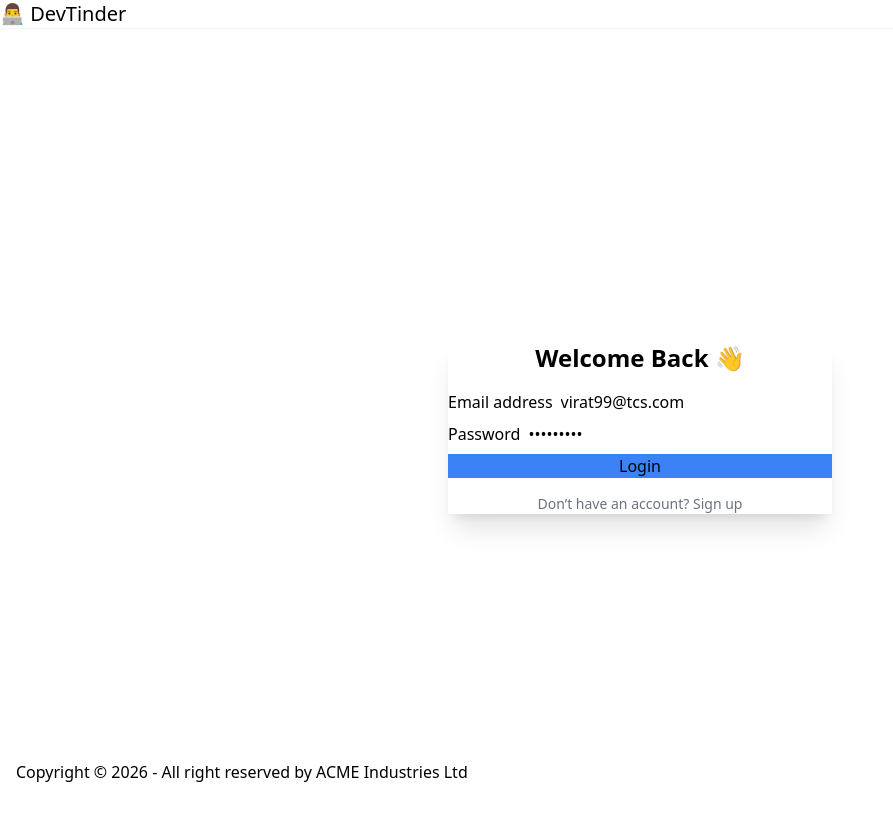
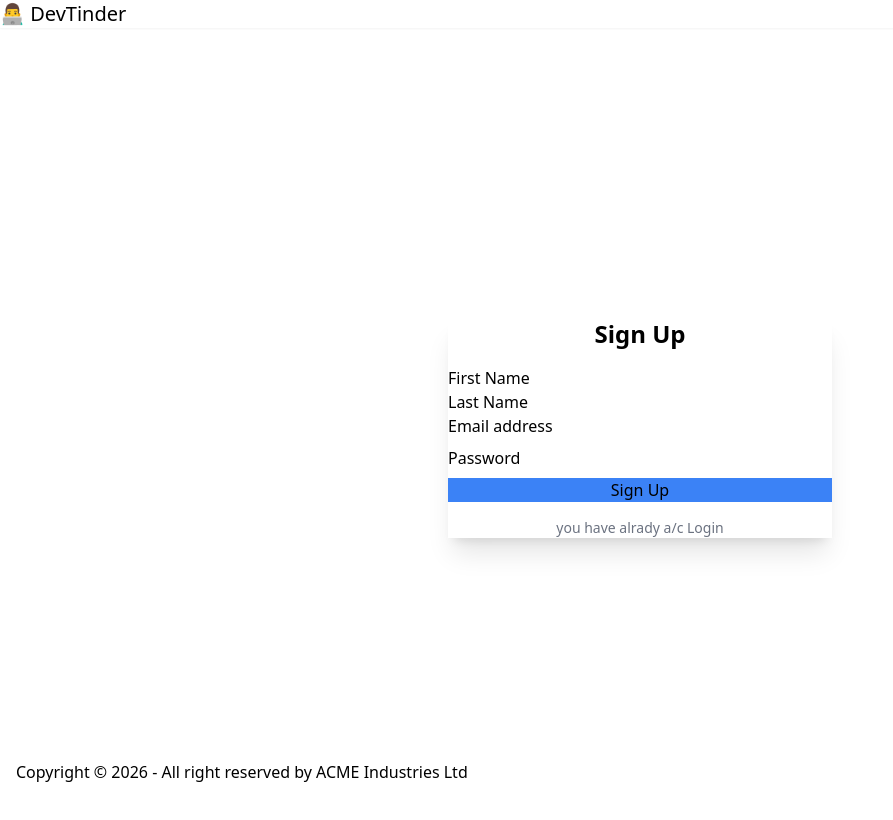
Before and after one commit to darkshadows02/devTinder-web, a React (Vite) app: page /login in a window 1280 px wide. Shown: the top 820 px of the page, without its empty margins (0-893 px from the left). Built offline with nearby package versions, Linux system fonts and the light colour scheme; no server answers.

Commit message:
added signup form+bug fixed

```diff
--- a/src/components/EditProfile.jsx
+++ b/src/components/EditProfile.jsx
@@ -10,8 +10,8 @@ const EditProfile = ({user}) => {
     const [firstName, setfirstName] = useState(user.firstName);
   const [lastName, setlastName] = useState(user.lastName);
   const [photoUrl, setPhotoUrl]=useState(user.photoUrl);
-     const[age, setAge]=useState(user.age);
-     const[gender, setGender]=useState(user.gender);
+     const[age, setAge]=useState(user.age || "");
+     const[gender, setGender]=useState(user.gender || "");
      const [about, setAbout]=useState(user.about);
   const [error, seterror]=useState("");
   const [showToast, setshowToast]=useState(false);
--- a/src/components/Feed.jsx
+++ b/src/components/Feed.jsx
@@ -9,6 +9,7 @@ const Feed = () => {
   const feed=useSelector((store)=> store.feed)
 
    const dispatch=useDispatch();
+
    const getFeed=async()=>{
       if(feed) return ;
       try{
@@ -24,6 +25,11 @@ const Feed = () => {
     getFeed();
    }, []);
 
+   if(!feed) return;
+
+  if(feed.length<=0) return <h1 className='flex justify-center my-10'>No new users found</h1>
+
+
   return ( feed?.length > 0 &&   (
     <div className='flex justify-center my-10'>
       <UserCard user={feed[0]} />
--- a/src/components/Login.jsx
+++ b/src/components/Login.jsx
@@ -7,10 +7,12 @@ import { BASE_URL } from '../utils/constants';
 
 
 const Login = () => {
-  const [emailId, setEmailId] = useState("virat99@tcs.com");
-  const [password, setPassword] = useState("Virat@876");
+  const [emailId, setEmailId] = useState("");
+  const [password, setPassword] = useState("");
   const [error, seterror]=useState("");
-
+  const [firstName, setfirstName]=useState("");
+  const[lastName, setlastName]=useState("")
+  const[isLoginForm, setIsLoginForm]=useState(false)
    const dispatch=useDispatch();
    const usenavigate=useNavigate();
 
@@ -24,18 +26,59 @@ const Login = () => {
      return usenavigate("/")
     } catch (err) {
       seterror(err?.response?.data || "Something went wrong")
-      console.log(err);
+
     }
   };
+  const handleSignUp=async() =>{
+      try{
+        const res=await axios.post(
+          BASE_URL+"/signup",
+          {firstName, lastName,
+            emailId, password},
+          {
+            withCredentials:true
+          }
+        );
+        dispatch(addUser(res.data.data))
+        return usenavigate("/profile")
+
+      }catch(err){
+        seterror(err?.response?.data || "Something went wrong")
+      }
+  }
 
   return (
     <div className="min-h-screen flex items-center justify-center bg-base-200">
       <div className="card w-96 bg-base-100 shadow-xl">
         <div className="card-body">
           <h2 className="text-2xl font-bold text-center mb-4">
-            Welcome Back 👋
+             {isLoginForm ? "Login" :"Sign Up"}
           </h2>
+            {/* firstname */}
+        { !isLoginForm && <>  <div className="form-control">
+            <label className="label">
+              <span className="label-text">First Name</span>
+            </label>
+            <input
+              type="text"
+              className="input input-bordered bg-base-200 px-2"
+              value={firstName}
+              onChange={(e) => setfirstName(e.target.value)}
+            />
+          </div>
 
+           <div className="form-control">
+            <label className="label">
+              <span className="label-text">Last Name</span>
+            </label>
+            <input
+              type="Text"
+              className="input input-bordered bg-base-200 px-2"
+              value={lastName}
+              onChange={(e) => setlastName(e.target.value)}
+            />
+          </div> </>
+}
           {/* Email */}
           <div className="form-control">
             <label className="label">
@@ -67,15 +110,15 @@ const Login = () => {
           <div className="form-control mt-2">
             <button
               className="btn btn-primary w-full bg-blue-500"
-              onClick={handleLogin}
+              onClick={isLoginForm ? handleLogin:handleSignUp}
             >
-              Login
+             { isLoginForm ?"Login" :"Sign Up"}
             </button>
           </div>
 
           {/* Extra text */}
           <p className="text-center text-sm mt-4 text-gray-500 ">
-            Don’t have an account? <span className="link link-primary">Sign up</span>
+           {isLoginForm? "Don’t have an account?":"you have alrady a/c"} <span className="link link-primary" onClick={()=>setIsLoginForm(value=>!value)}>{isLoginForm?"Sign Up":"Login"}</span>
           </p>
         </div>
       </div>
--- a/src/components/UserCard.jsx
+++ b/src/components/UserCard.jsx
@@ -1,8 +1,26 @@
 import React from 'react'
+import { useDispatch } from 'react-redux';
+import removeUserFromFeed from "../utils/feedSlice"
+import axios from 'axios';
+import { BASE_URL } from '../utils/constants';
+const UserCard = ({user}) => {
+    const {_id,firstName, lastName, photoUrl, age, gender, about}=user;
+     const dispatch=useDispatch();
+   const handlesendRequest= async(status, userId)=>{
+    try{
+      const res=await axios.post(BASE_URL+"/request/send/"+status+"/"+userId, {}, {
+        withCredentials:true
+      });
+      console.log(res);
+      console.log("suraj")
+      dispatch(removeUserFromFeed(userId));
+      console.log("suraj")
+    }catch(err){
+      // console.log("suraj")
+    }
+}
 
-const UserCard = ({user}) => {
-    const {firstName, lastName, photoUrl, age, gender, about}=user;
-  return (
+    return (
     <div className="card bg-base-300 w-96 shadow-sm">
     <figure>
       <img
@@ -14,8 +32,8 @@ const UserCard = ({user}) => {
       {age &&gender &&  <p className='text-sm m-0'>{age+", "+gender}</p>}
       <p className='text-sm opacity-75 leading-tight m-0'>{about}</p>
        <div className="card-actions justify-center mt-3">
-        <button className="btn bg-blue-300  mr-3 px-4">Ignore</button>
-        <button className="btn  bg-pink-300 p-2">Intrested</button>
+        <button className="btn bg-blue-300  mr-3 px-4" onClick={()=>handlesendRequest("ignored", _id)} >Ignore</button>
+        <button className="btn  bg-pink-300 p-2" onClick={()=>handlesendRequest("interested", _id)}>interested</button>
       </div>
     </div>
   </div>
--- a/src/utils/feedSlice.js
+++ b/src/utils/feedSlice.js
@@ -7,9 +7,13 @@ const feedSlice=createSlice({
         addFeed:(state, action)=>{
             return action.payload;
         },
-        removeFeed: (state, action) => null,
+
+        removeUserFromFeed: (state, action) =>{
+             const newFeed =state.filter((user)=> user._id!==action.payload);
+             return newFeed;
+        },
      }
 })
 
-export const {addFeed, removeFeed}=feedSlice.actions;
+export const {addFeed, removeUserFromFeed}=feedSlice.actions;
 export default feedSlice.reducer;
```
